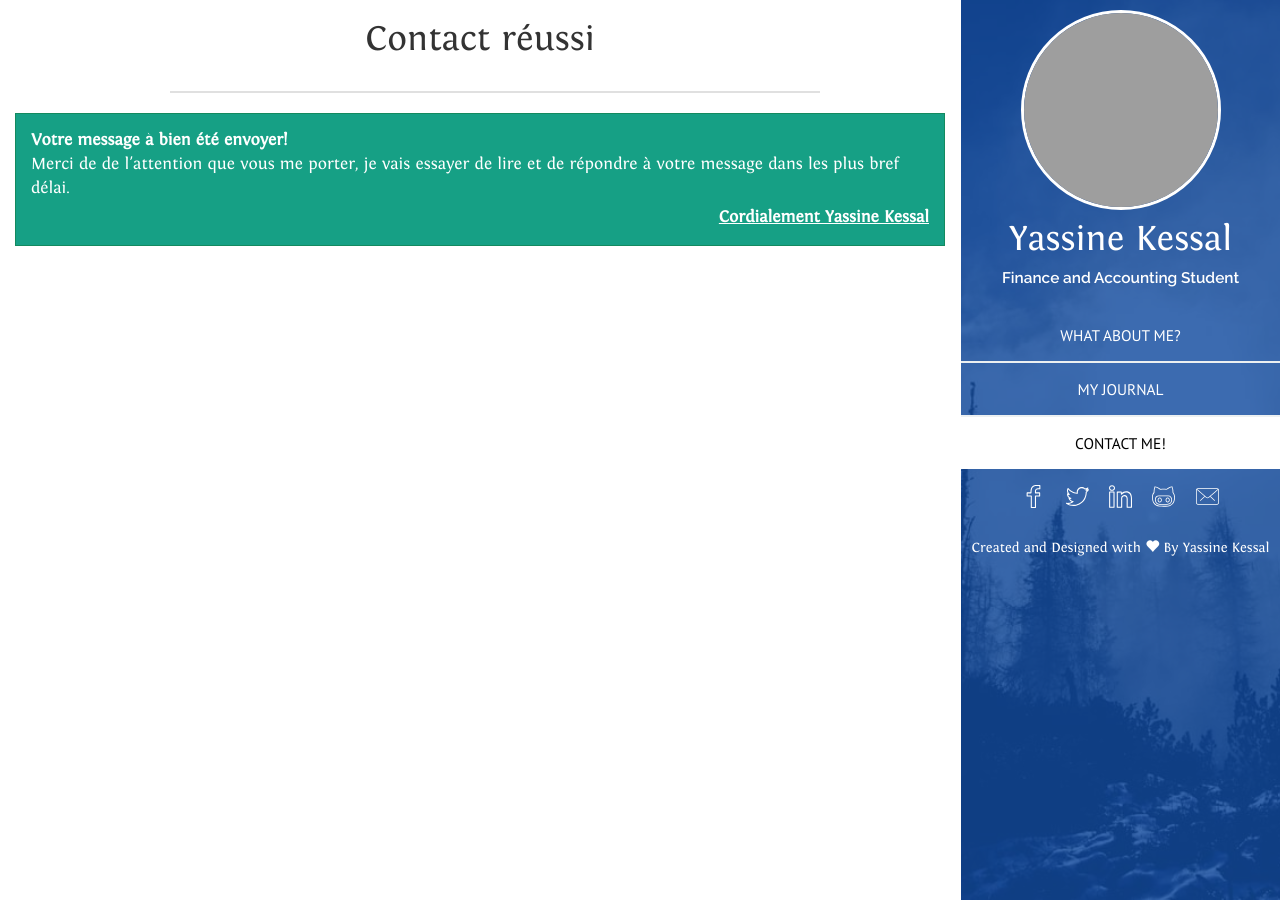
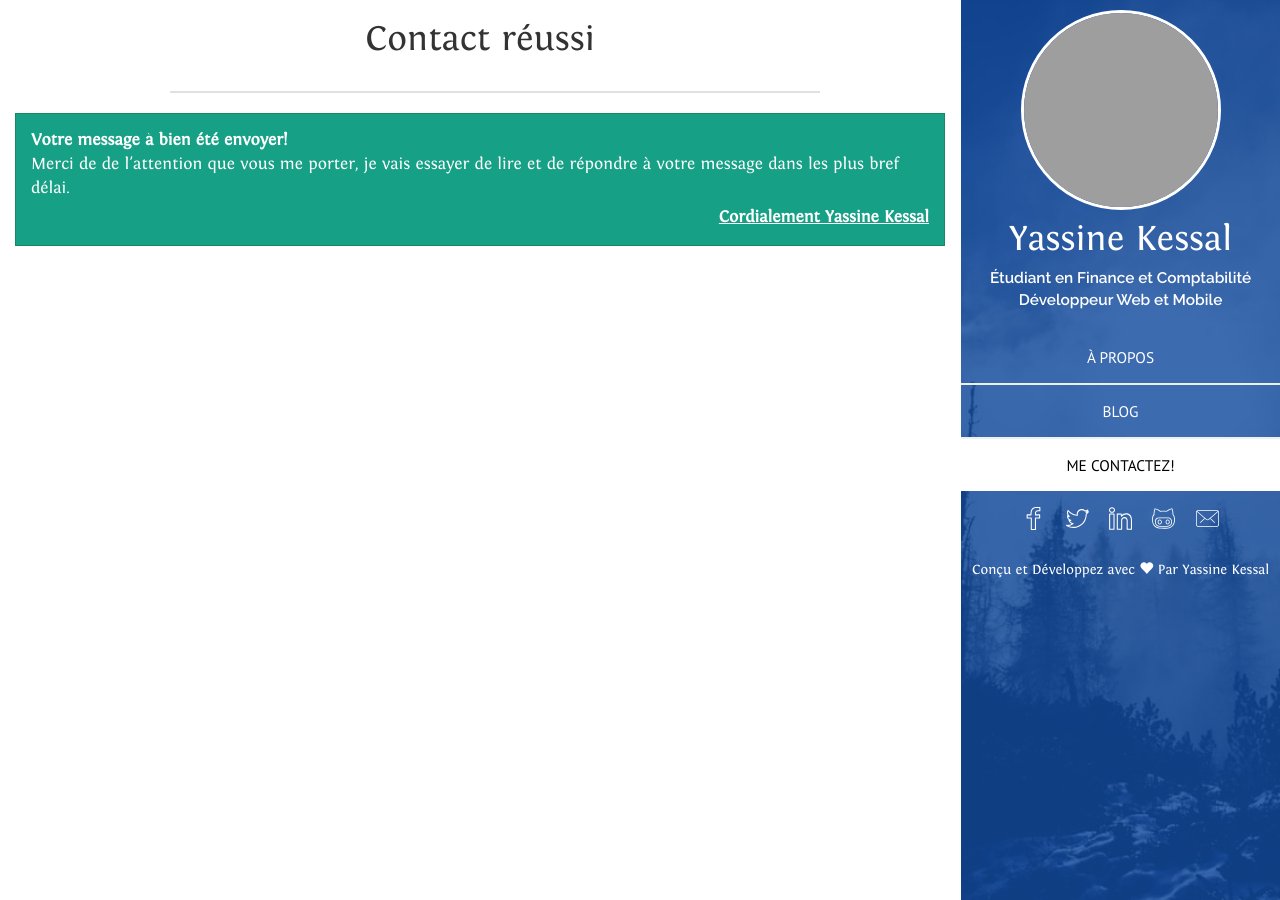
Before and after one commit to yassine-kessal/yassine-kessal.github.io, a Jekyll site: the page built from contact_success.html, in a window 1280 px wide. Built offline with Jekyll 4.4.1, drawn with Linux system fonts in a browser that asks for light colours; nearby versions of some CDN libraries; grey boxes are pictures that could not be loaded.

Commit message:
passage au français

```diff
--- a/_includes/header.html
+++ b/_includes/header.html
@@ -25,8 +25,8 @@
                 <div>
                     <h1 class="presentation-title">{{site.display_name}}</h1>
                     <p class="presentation-description">
-                        Finance and Accounting Student<br>
-                        {{site.slogan}}
+                        Étudiant en Finance et Comptabilité<br>
+                        Développeur Web et Mobile
                     </p>
                 </div>
             </div>
@@ -55,7 +55,7 @@
             </div>
 
             <footer class="text-center">
-                <p>Created and Designed with <i class="glyphicon glyphicon-heart"></i> By {{site.display_name}}</p>
+                <p>Conçu et Développez avec <i class="glyphicon glyphicon-heart"></i> Par {{site.display_name}}</p>
             </footer>
         </header>
 
--- a/_includes/navigation.html
+++ b/_includes/navigation.html
@@ -1,4 +1,4 @@
-<li><a {% if page.url == '/' %} class="active" {% endif %} href="{{site.url}}/">WHAT ABOUT ME?</a></li>
-<li><a {% if page.url contains 'journal' %} class="active" {% endif %} href="{{site.url}}/journal">MY JOURNAL</a></li>
+<li><a {% if page.url == '/' %} class="active" {% endif %} href="{{site.url}}/">À PROPOS</a></li>
+<li><a {% if page.url contains 'journal' %} class="active" {% endif %} href="{{site.url}}/journal">BLOG</a></li>
 <!-- <li><a {% if page.url contains '/portfolio.html' %} class="active" {% endif %} href="{{site.url}}/portfolio">A FEW ACCOMPLISHEMENTS</a></li> -->
-<li><a {% if page.url contains 'contact' %} class="active" {% endif %} href="{{site.url}}/contact">CONTACT ME!</a></li>
+<li><a {% if page.url contains 'contact' %} class="active" {% endif %} href="{{site.url}}/contact">ME CONTACTEZ!</a></li>
```
